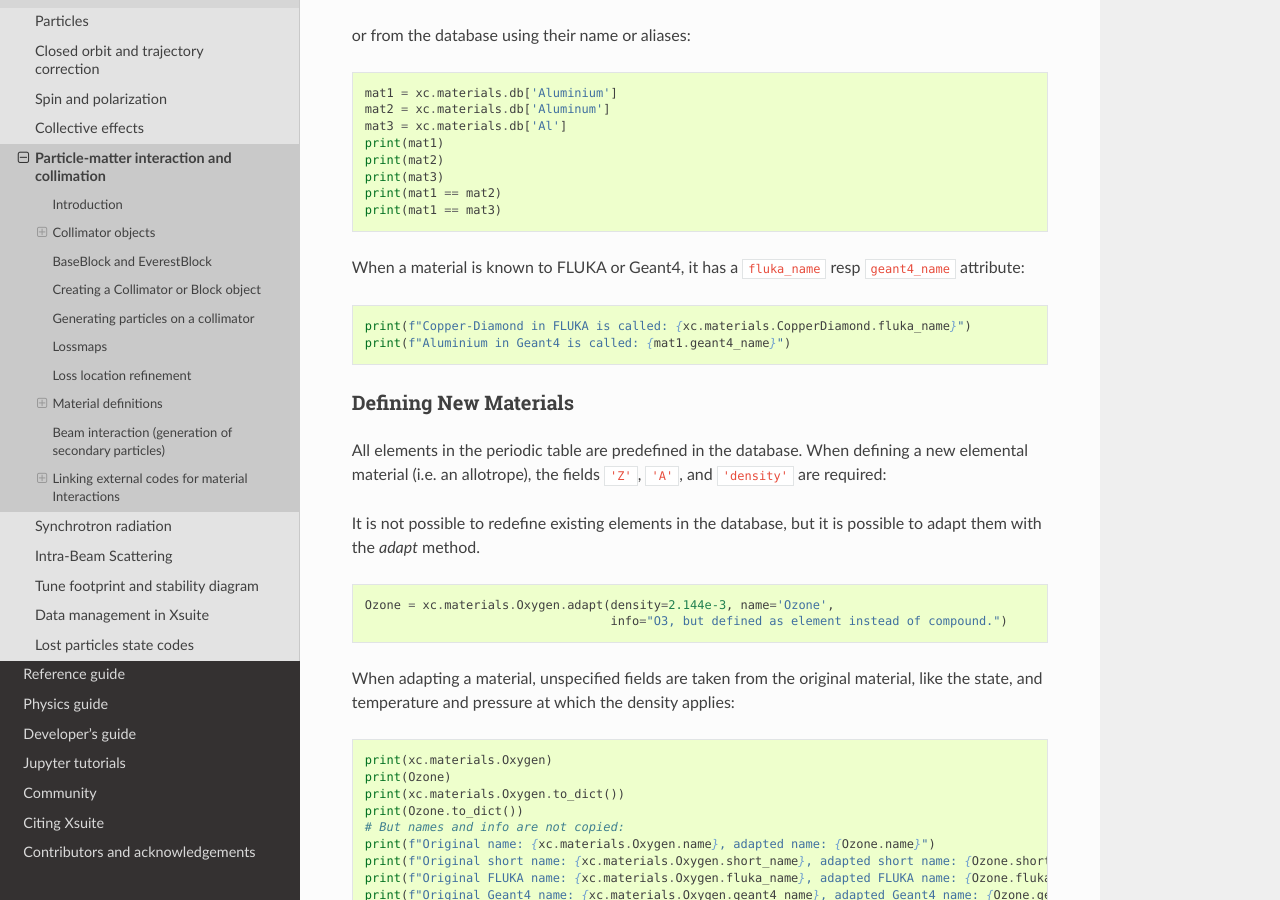
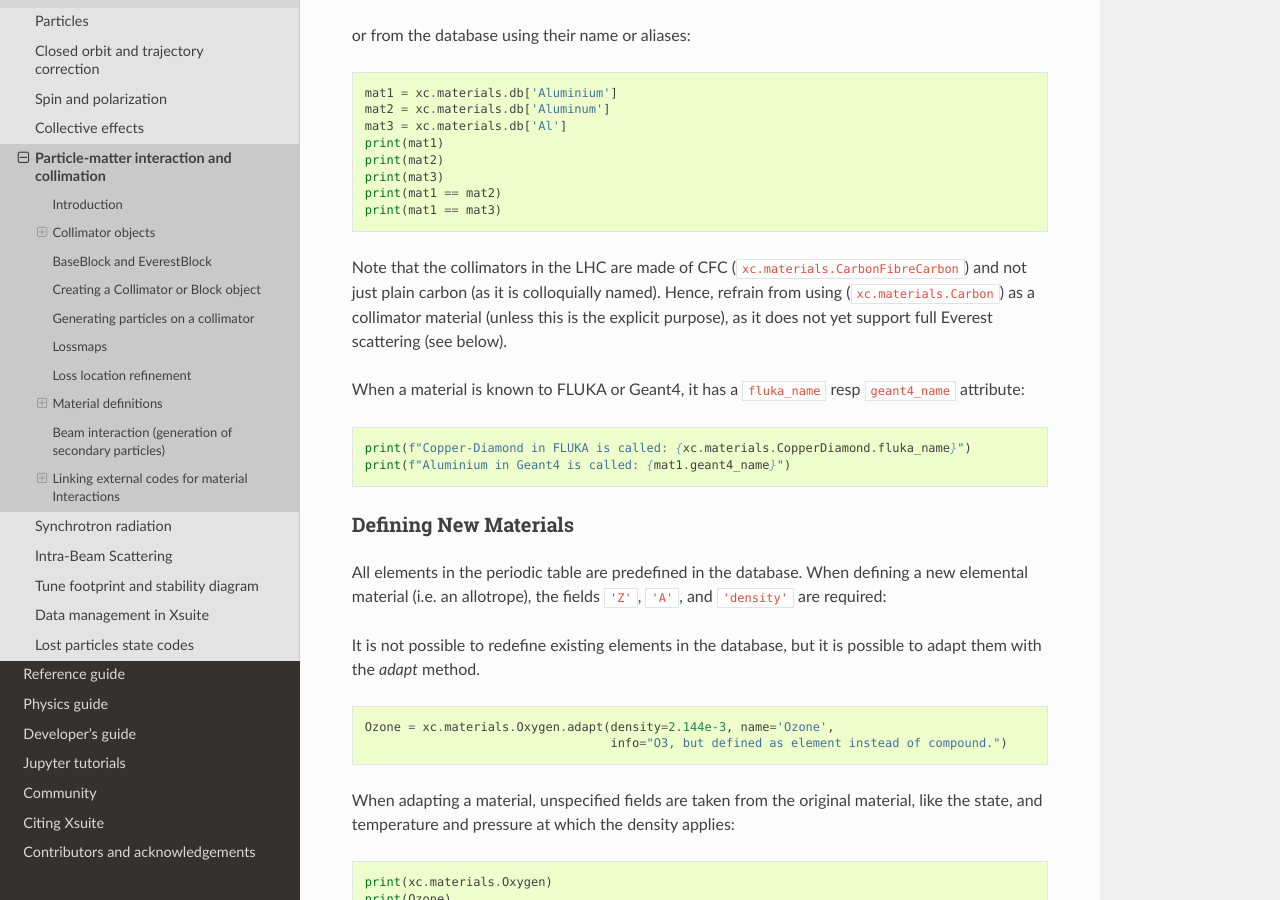
Before and after one commit to xsuite/xsuite, a Sphinx documentation site: the page built from docs/collimation.rst, in a window 1280 px wide and 900 px high, scrolled down 7600 px. Built offline with Sphinx 7.4.7 and the Read the Docs theme 3.1.0, drawn with Linux system fonts in a browser that asks for light colours; pages that are not in the unit, such as notebooks, are missing from menus; the version number could not be read and is left out.

Commit message:
Added a remark about not using Carbon for LHC collimators

```diff
--- a/docs/collimation.rst
+++ b/docs/collimation.rst
@@ -299,6 +299,11 @@ or from the database using their name or aliases:
     print(mat1 == mat2)
     print(mat1 == mat3)
 
+Note that the collimators in the LHC are made of CFC (``xc.materials.CarbonFibreCarbon``) and not just
+plain carbon (as it is colloquially named). Hence, refrain from using (``xc.materials.Carbon``) as a
+collimator material (unless this is the explicit purpose), as it does not yet support full Everest
+scattering (see below).
+
 When a material is known to FLUKA or Geant4, it has a ``fluka_name`` resp ``geant4_name`` attribute:
 
 .. code-block:: python
```
